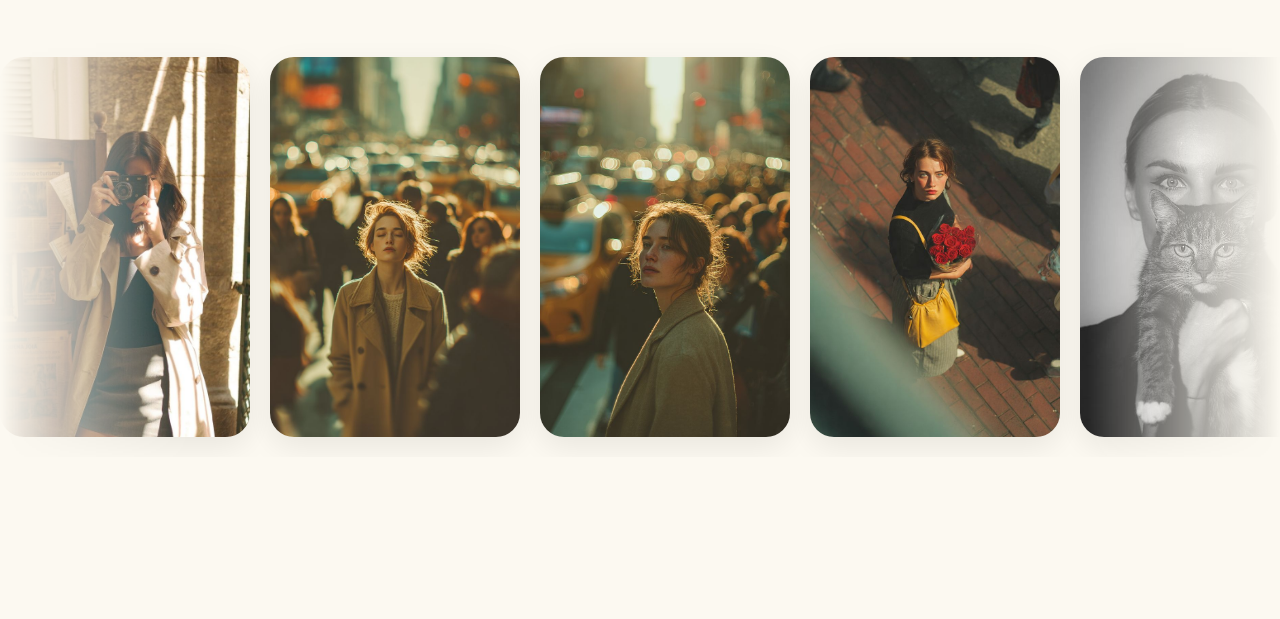
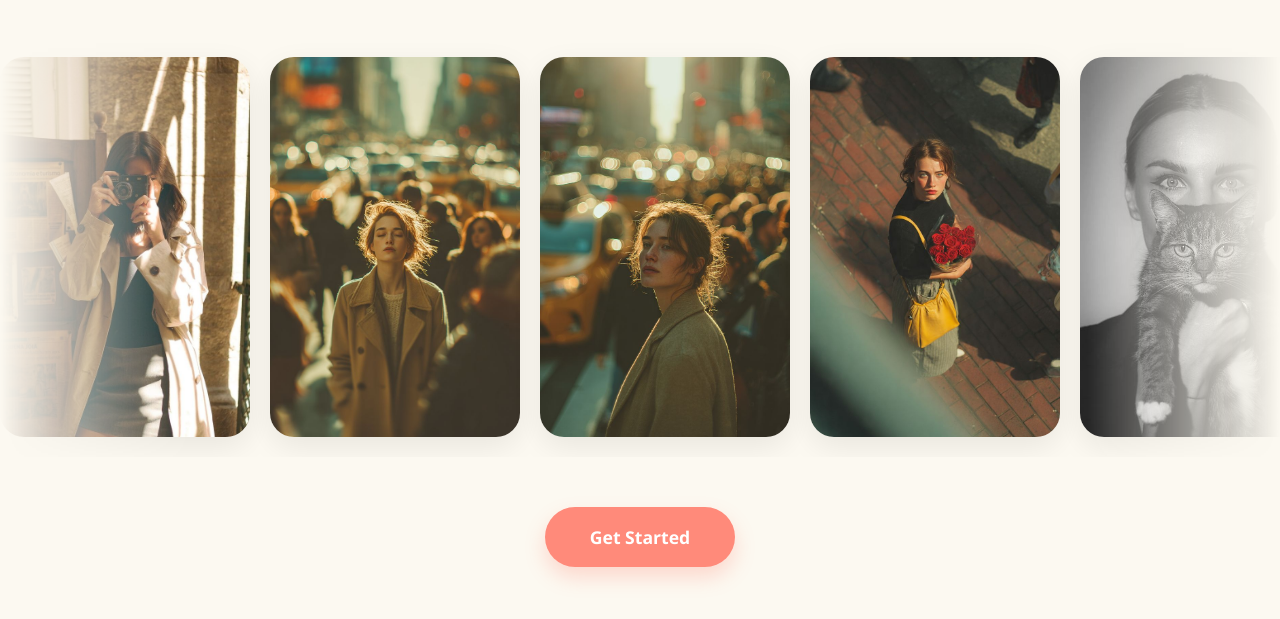
Before and after one commit to NazifaNeloy/30days30projects, a plain HTML site: page Scroll_Animation/index.html in a window 1280 px wide. Shown: the part 355-974 px from the top of the page. Before the commit the page ends 892 px from the top, so only its background shows below. Drawn offline with Linux system fonts and the light colour scheme.

Commit message:
Added CTA button

```diff
--- a/Scroll_Animation/index.html
+++ b/Scroll_Animation/index.html
@@ -37,6 +37,9 @@
 
             </div>
         </div>
+        <button class="cta-btn">Get Started</button>
+
+    </section>
 
     </body>
 </html>
--- a/Scroll_Animation/style.css
+++ b/Scroll_Animation/style.css
@@ -110,3 +110,23 @@
                 transform: translateX(calc(-50% - (var(--gap) / 2)));
             }
         }
+
+        /* CTA */
+ .cta-btn {
+            background-color: var(--accent-coral);
+            color: white;
+            padding: 18px 45px;
+            border-radius: 50px;
+            font-size: 1.1rem;
+            font-weight: 600;
+            border: none;
+            cursor: pointer;
+            margin-top: 50px;
+            box-shadow: 0 10px 20px rgba(255, 138, 122, 0.3);
+            transition: 0.3s;
+        }
+
+        .cta-btn:hover {
+            background-color: #ff7663;
+            transform: scale(1.05);
+        }
```
